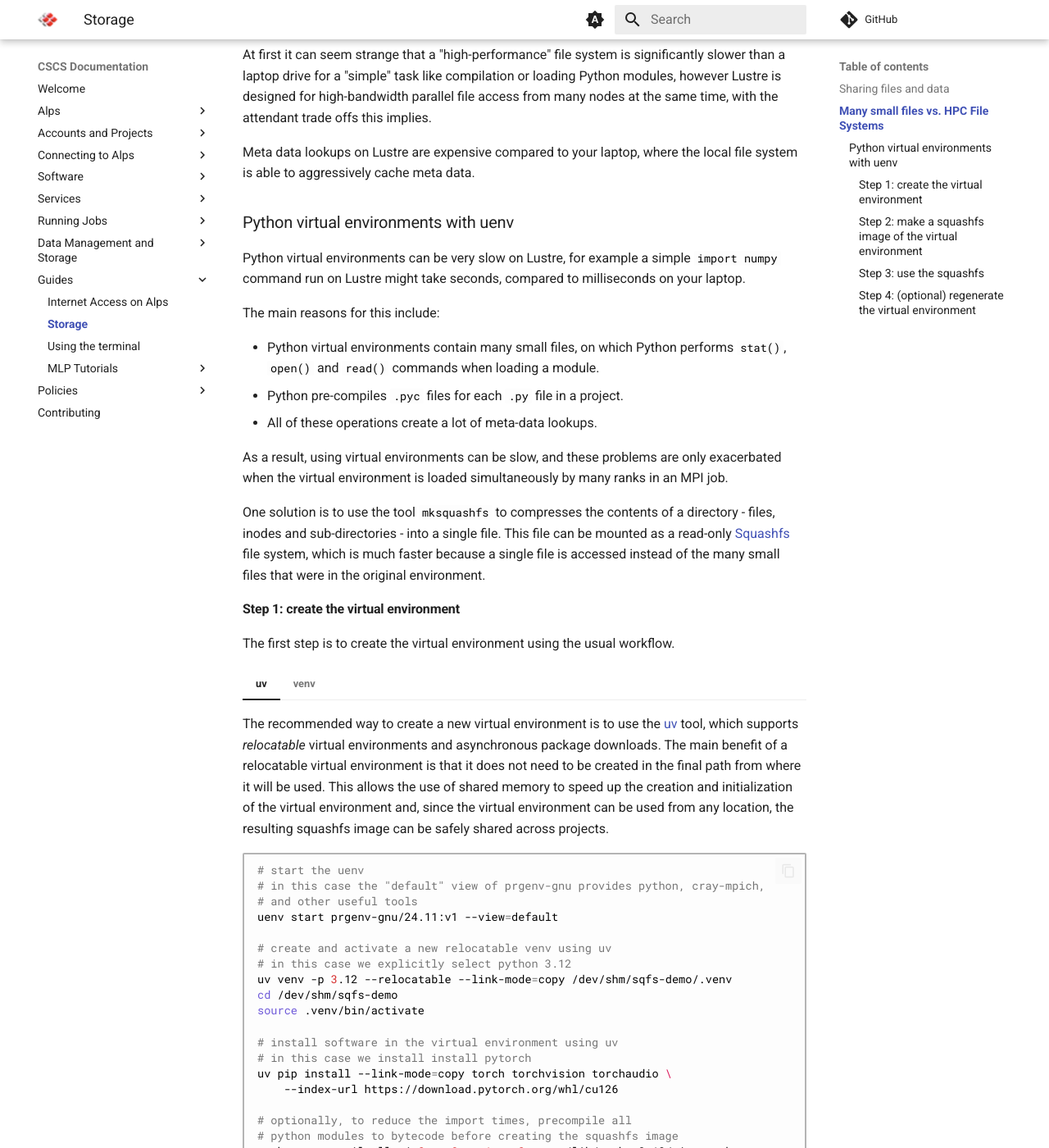
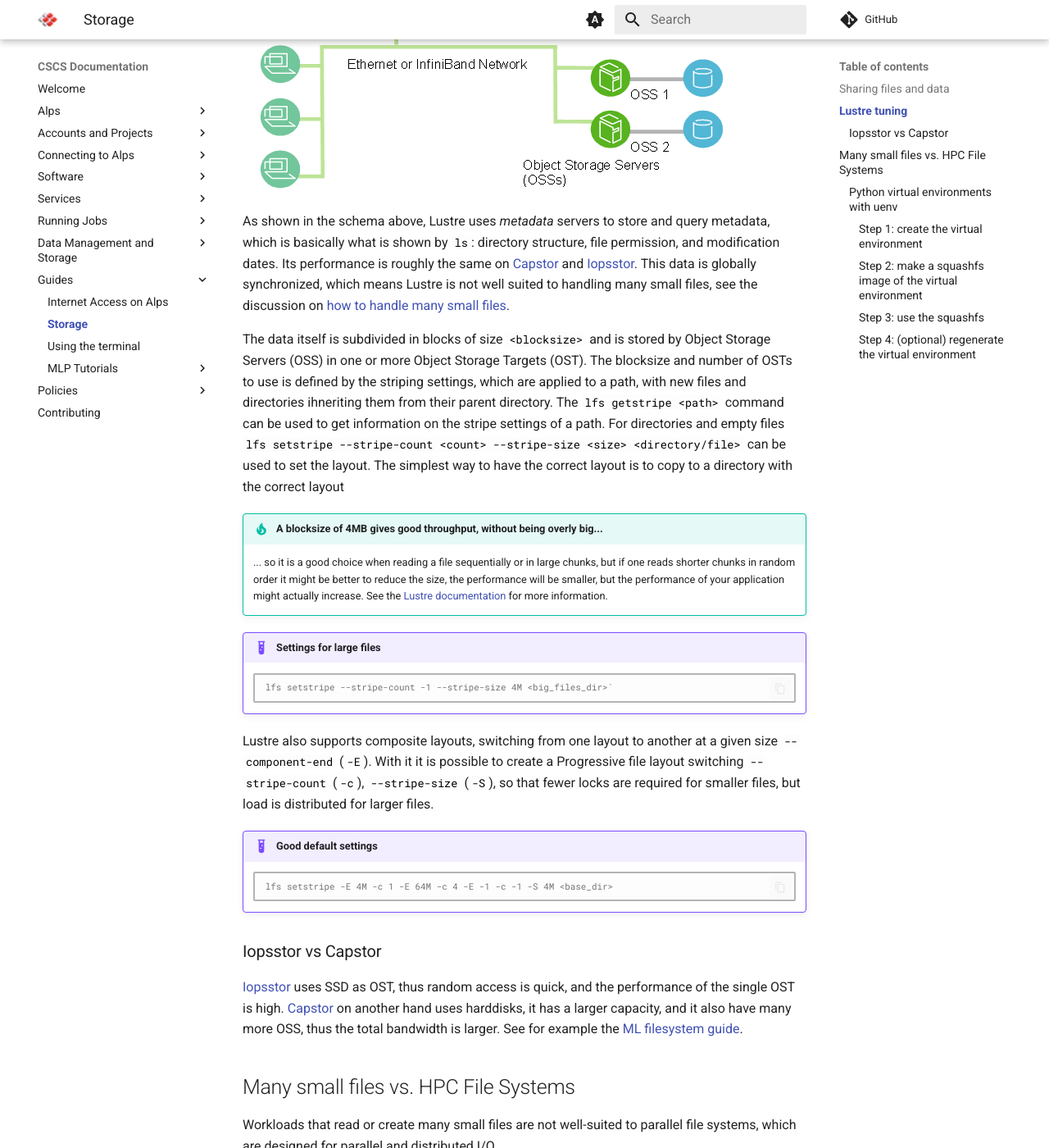
Before and after one commit to nickjbrowning/cscs-docs, an MkDocs documentation site: the page built from docs/guides/storage.md, in a window 1280 px wide and 1400 px high, scrolled down 2898 px. Shown: the whole window at 82% size. Built offline with MkDocs 1.6.1 and Material for MkDocs 9.7.7, drawn with Linux system fonts in a browser that asks for light colours; comment, search, counter and statistics services are not loaded; some of the changed text lies outside the part shown.

Commit message:
Add lustre tuning guide (#166)

````diff
--- a/docs/guides/storage.md
+++ b/docs/guides/storage.md
@@ -113,9 +113,51 @@ To set up a default so all newly created folders and dirs inside or your desired
 !!! info
     For more information read the setfacl man page: `man setfacl`.
 
+[](){#ref-guides-storage-lustre}
+## Lustre tuning
+[Capstor][ref-alps-capstor] and [Iopsstor][ref-alps-iopsstor] are both [Lustre](https://lustre.org) filesystem.
+
+![Lustre architecture](../images/storage/lustre.png)
+
+As shown in the schema above, Lustre uses *metadata* servers to store and query metadata, which is basically what is shown by `ls`: directory structure, file permission, and modification dates.
+Its performance is roughly the same on [Capstor][ref-alps-capstor] and [Iopsstor][ref-alps-iopsstor].
+This data is globally synchronized, which means Lustre is not well suited to handling many small files, see the discussion on [how to handle many small files][ref-guides-storage-small-files].
+
+The data itself is subdivided in blocks of size `<blocksize>` and is stored by Object Storage Servers (OSS) in one or more Object Storage Targets (OST).
+The blocksize and number of OSTs to use is defined by the striping settings, which are applied to a path, with new files and directories ihneriting them from their parent directory.
+The `lfs getstripe <path>` command can be used to get information on the stripe settings of a path.
+For directories and empty files `lfs setstripe --stripe-count <count> --stripe-size <size> <directory/file>` can be used to set the layout.
+The simplest way to have the correct layout is to copy to a directory with the correct layout
+
+!!! tip "A blocksize of 4MB gives good throughput, without being overly big..."
+    ... so it is a good choice when reading a file sequentially or in large chunks, but if one reads shorter chunks in random order it might be better to reduce the size, the performance will be smaller, but the performance of your application might actually increase.
+    See the [Lustre documentation](https://doc.lustre.org/lustre_manual.xhtml#managingstripingfreespace) for more information.
+
+
+!!! example "Settings for large files"
+    ```console
+    lfs setstripe --stripe-count -1 --stripe-size 4M <big_files_dir>`
+    ```
+Lustre also supports composite layouts, switching from one layout to another at a given size `--component-end` (`-E`).
+With it it is possible to create a Progressive file layout switching `--stripe-count` (`-c`), `--stripe-size` (`-S`), so that fewer locks are required for smaller files, but load is distributed for larger files.
+
+!!! example "Good default settings"
+    ```console
+    lfs setstripe -E 4M -c 1 -E 64M -c 4 -E -1 -c -1 -S 4M <base_dir>
+    ```
+
+### Iopsstor vs Capstor
+
+[Iopsstor][ref-alps-iopsstor] uses SSD as OST, thus random access is quick, and the performance of the single OST is high.
+[Capstor][ref-alps-capstor] on another hand uses harddisks, it has a larger capacity, and  it also have many more OSS, thus the total bandwidth is larger.
+See for example the [ML filesystem guide][ref-mlp-storage-suitability].
+
+[](){#ref-guides-storage-small-files}
 ## Many small files vs. HPC File Systems
 
 Workloads that read or create many small files are not well-suited to parallel file systems, which are designed for parallel and distributed I/O.
+
+In some cases, and if enough memory is available it might be worth to unpack/repack the small files to in-memory filesystems like `/dev/shm/$USER` or `/tmp`, which are *much* faster, or to use a squashfs filesystem that is stored as a single large file on Lustre.
 
 Workloads that do not play nicely with Lustre include:
 
````
Also changed, not shown: docs/alps/storage.md (+2 -0 lines), docs/platforms/mlp/index.md (+2 -0 lines), docs/storage/filesystems.md (+2 -0 lines), docs/images/storage/lustre.png (added).
